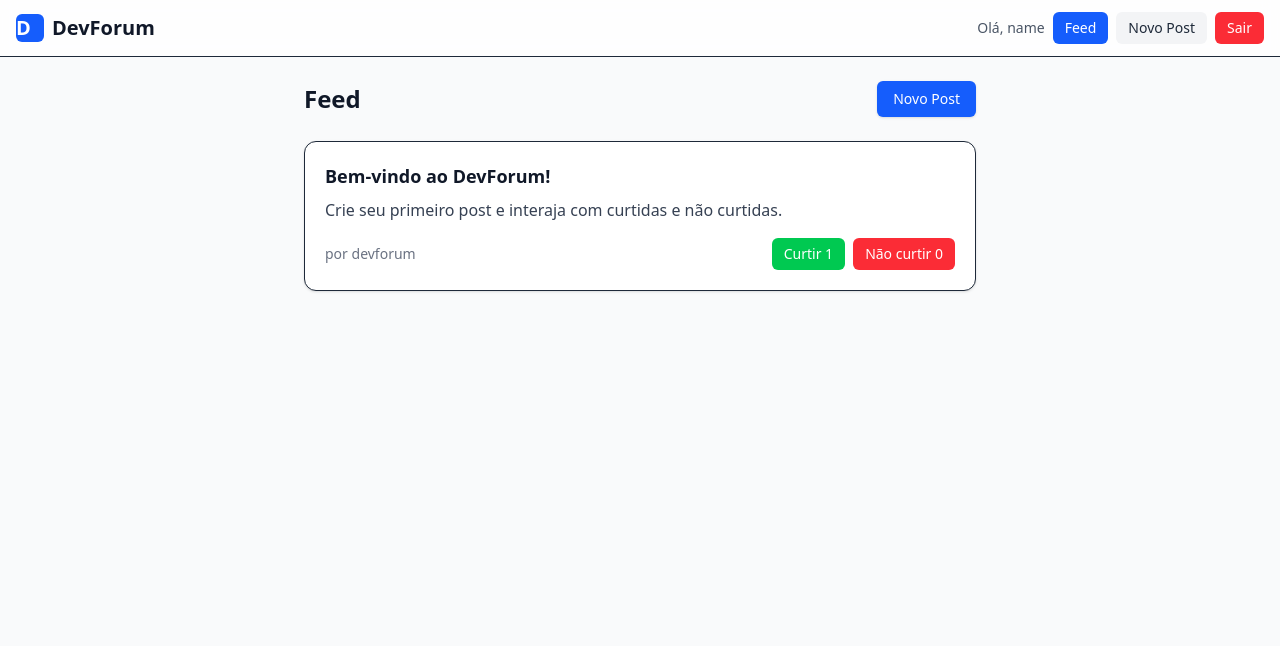
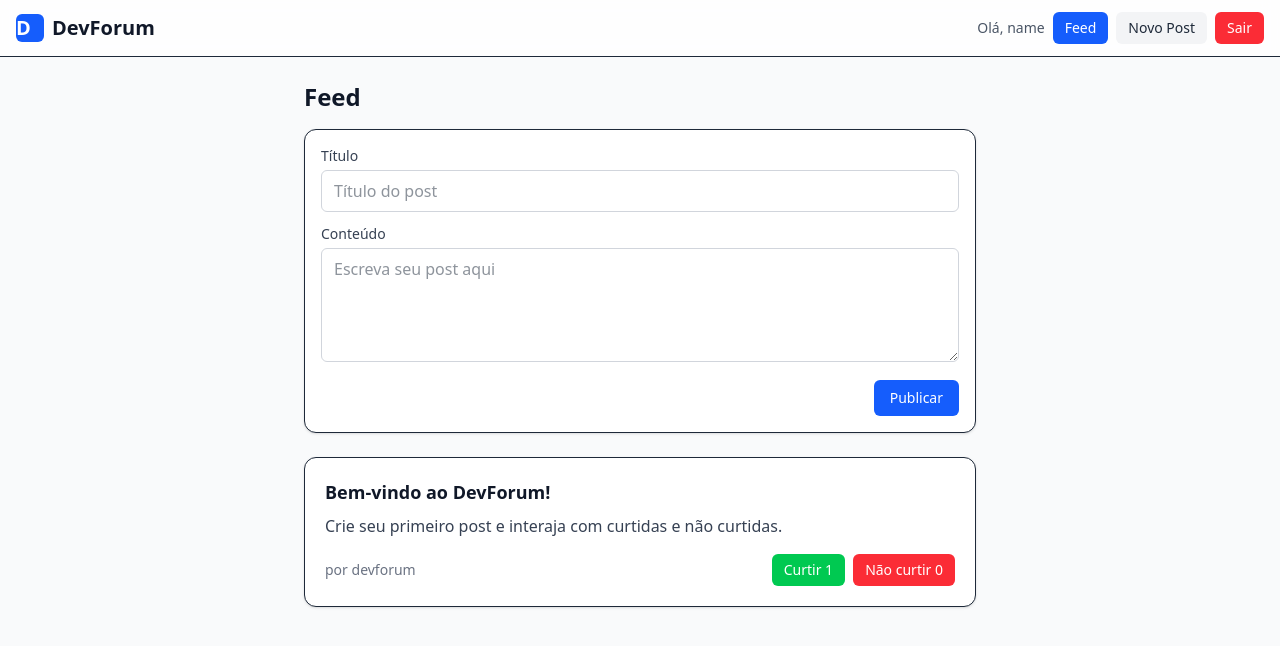
Before and after one commit to VitinDemarque/ProjetoPraticoDesenvolvimentoWebFront2, a React (Vite) app: page /login in a window 1280 px wide. Both pictures are taken after typing "name@example.com", "Sample123" into the empty fields and a click on the button "Entrar". Shown: the top 646 px of the page. Built offline with nearby package versions, Linux system fonts and the light colour scheme.

Commit message:
Implementando a Fuincionalidade 3
- Implementando a Fuincionalidade 3, de Pagina de Feed, protegendo a rota para nao conseguirem ir direto para o feed sem um login previo

```diff
--- /dev/null
+++ b/src/hooks/useProtectedPage.js
@@ -0,0 +1,13 @@
+import { useEffect } from 'react'
+import { useNavigate } from 'react-router-dom'
+import { getToken } from '../services/storage'
+
+export default function useProtectedPage() {
+  const navigate = useNavigate()
+  useEffect(() => {
+    const token = getToken()
+    if (!token) {
+      navigate('/login', { replace: true })
+    }
+  }, [navigate])
+}
--- a/src/pages/Feed.jsx
+++ b/src/pages/Feed.jsx
@@ -1,31 +1,87 @@
 import { useEffect, useState } from 'react'
-import { ensureSeedPosts, getPosts, getUser } from '../services/storage'
+import { getUser } from '../services/storage'
 import PostCard from '../components/PostCard'
-import { Link } from 'react-router-dom'
+import useProtectedPage from '../hooks/useProtectedPage'
+import { fetchPostsApi, createPostApi } from '../services/api'
 
 export default function Feed() {
+  useProtectedPage()
   const currentUser = getUser()
   const [posts, setPosts] = useState([])
+  const [title, setTitle] = useState('')
+  const [content, setContent] = useState('')
+  const [error, setError] = useState('')
+  const [loading, setLoading] = useState(false)
 
   useEffect(() => {
-    const initial = ensureSeedPosts()
-    setPosts(initial)
+    let mounted = true
+    ;(async () => {
+      const initial = await fetchPostsApi()
+      if (mounted) setPosts(initial)
+    })()
+    return () => { mounted = false }
   }, [])
 
   const updatePostInState = (updatedPost) => {
     setPosts((prev) => prev.map((p) => (p.id === updatedPost.id ? updatedPost : p)))
   }
 
+  const submit = async (e) => {
+    e.preventDefault()
+    setError('')
+    if (!title || !content) {
+      setError('Informe título e conteúdo.')
+      return
+    }
+    try {
+      setLoading(true)
+      const newPost = await createPostApi({ title, content, author: currentUser.name || currentUser.email })
+      setPosts((prev) => [newPost, ...prev])
+      setTitle('')
+      setContent('')
+    } catch (err) {
+      setError(err.message || 'Falha ao criar post')
+    } finally {
+      setLoading(false)
+    }
+  }
+
   return (
     <div className="max-w-2xl mx-auto">
-      <div className="flex items-center justify-between mb-6">
+      <div className="mb-6">
         <h1 className="text-2xl font-bold text-gray-900">Feed</h1>
-        <Link
-          to="/new"
-          className="px-4 py-2 rounded-md bg-blue-600 text-white text-sm hover:bg-blue-700 transition-colors shadow"
-        >
-          Novo Post
-        </Link>
+        <form onSubmit={submit} className="mt-4 bg-white border rounded-xl p-4 shadow-sm space-y-3">
+          {error && <div className="text-sm text-red-600">{error}</div>}
+          <div>
+            <label className="block text-sm font-medium text-gray-700">Título</label>
+            <input
+              type="text"
+              value={title}
+              onChange={(e) => setTitle(e.target.value)}
+              className="mt-1 w-full rounded-md border border-gray-300 px-3 py-2 focus:outline-none focus:ring-2 focus:ring-blue-600 focus:border-blue-600"
+              placeholder="Título do post"
+            />
+          </div>
+          <div>
+            <label className="block text-sm font-medium text-gray-700">Conteúdo</label>
+            <textarea
+              value={content}
+              onChange={(e) => setContent(e.target.value)}
+              rows={4}
+              className="mt-1 w-full rounded-md border border-gray-300 px-3 py-2 focus:outline-none focus:ring-2 focus:ring-blue-600 focus:border-blue-600"
+              placeholder="Escreva seu post aqui"
+            />
+          </div>
+          <div className="flex items-center justify-end gap-2">
+            <button
+              type="submit"
+              disabled={loading}
+              className="rounded-md bg-blue-600 text-white px-4 py-2 text-sm hover:bg-blue-700 transition-colors disabled:opacity-60"
+            >
+              {loading ? 'Publicando...' : 'Publicar'}
+            </button>
+          </div>
+        </form>
       </div>
       <div className="space-y-4">
         {posts.length === 0 && (
--- a/src/services/api.js
+++ b/src/services/api.js
@@ -28,3 +28,21 @@ export async function signupApi({ name, email, password }) {
     user: { email, name },
   }
 }
+
+// -------- Posts API (mock) --------
+import { ensureSeedPosts, addPost } from './storage'
+
+export async function fetchPostsApi() {
+  await new Promise((r) => setTimeout(r, 400))
+  return ensureSeedPosts()
+}
+
+export async function createPostApi({ title, content, author }) {
+  await new Promise((r) => setTimeout(r, 300))
+  if (!title || !content || !author) {
+    const error = new Error('Título, conteúdo e autor são obrigatórios')
+    error.status = 400
+    throw error
+  }
+  return addPost({ title, content, author })
+}
```
